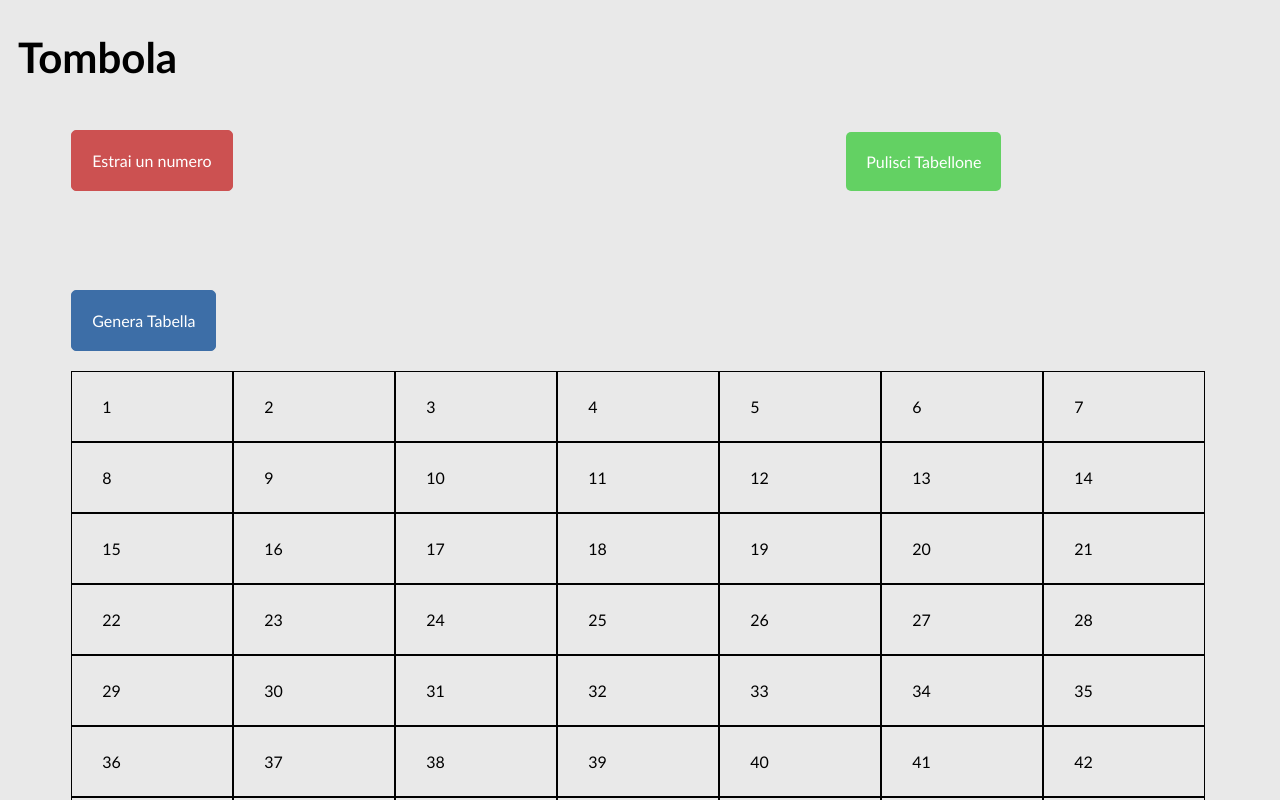
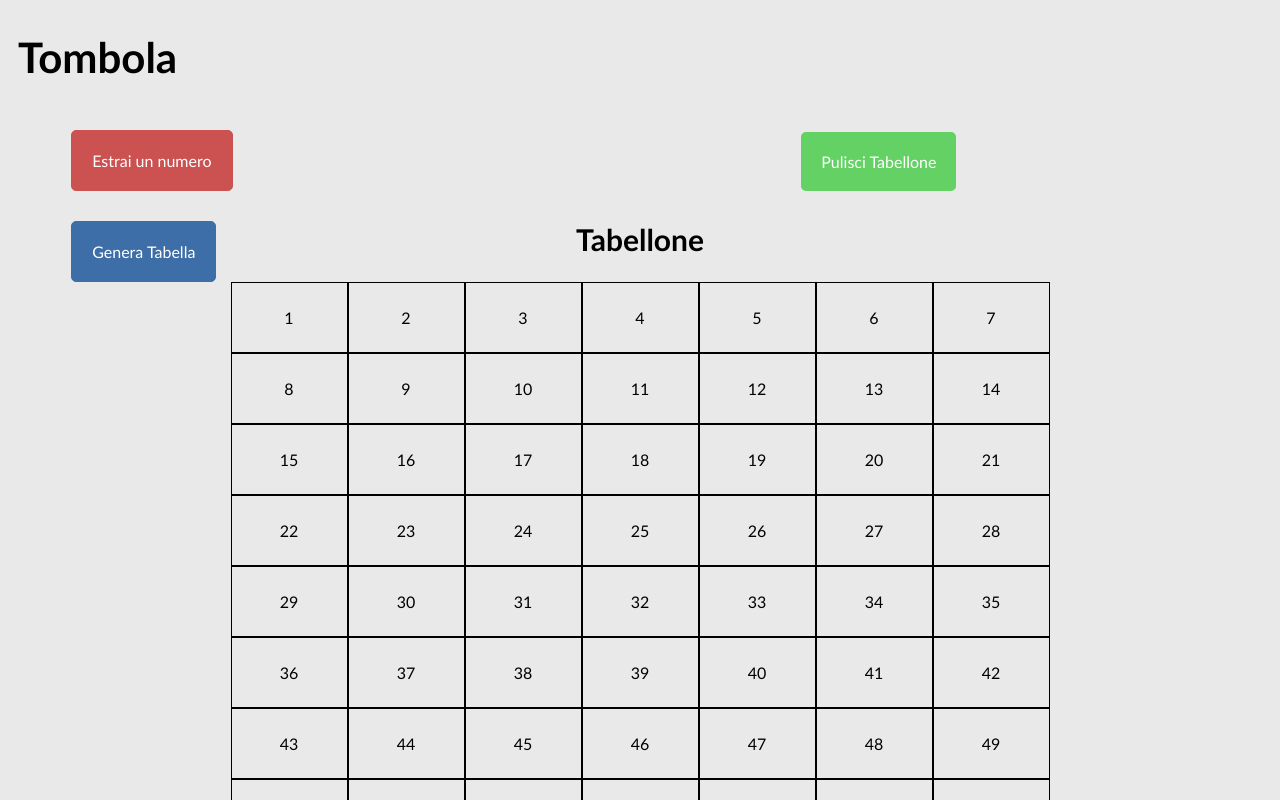
Before and after one commit to AlessandroMondelli/Vue-Tombola, a Vue app: page / in a window 1280 px wide. Shown: the top 800 px of the page. Built offline with nearby package versions, Linux system fonts and the light colour scheme.

Commit message:
Ora, quando uscirà un numero presente nella tabellina, esso diventerà rosso; Una volta gerata la tabellina, essa si potrà spostare con il mouse per la finestra del browser; Fix a stile(Ancora da perfezionare).

```diff
--- a/src/App.vue
+++ b/src/App.vue
@@ -4,7 +4,7 @@
     <div id="container">
       <div v-if="!gameOver" id="in-game">
         <generate-number @estrai-numero="estraiNumeroTabellone" @game-over="getGameOver" @restart-game="restartGame"></generate-number>
-        <tabella></tabella>
+        <tabella :numeroEstrattoTabellina="numeroEstrattoTabellone"></tabella>
         <tabellone :numeroEstratto="numeroEstrattoTabellone" :restartTab="restart"></tabellone>
       </div>
       <div v-else id="game-over">
@@ -64,4 +64,17 @@ html {
   padding-top: 50px;
   height: 70vh;
 }
+
+button {
+  display: inline-block;
+  vertical-align: text-bottom;
+  background: none;
+	color: white;
+  border-radius: 5px;
+	padding: 20px;
+	font: inherit;
+	cursor: pointer;
+	outline: inherit;
+  transition: 0.2s;
+}
 </style>
--- a/src/components/GenerateNumber.vue
+++ b/src/components/GenerateNumber.vue
@@ -1,8 +1,8 @@
 <template>
     <div id="generate-num">
         <button @click="estraiNumero">Estrai un numero</button>
-        <div id="num-estr">
-            <p v-if="numeroEstratto != ''" class="last-estr-par">Ultimo numero estratto</p>
+        <div v-if="numeroEstratto != ''" id="num-estr">
+            <p class="last-estr-par">Ultimo numero estratto</p>
             <p class="last-estr-num"> {{ numeroEstratto }} </p>
         </div>
         <div id="restart">
@@ -16,10 +16,10 @@ export default {
   name: 'GenerateNumber',
   data() {
         return {
-        numeroEstratto: '',
-        numeriEstratti: [],
-        gameOver: false,
-        restart: false,
+            numeroEstratto: '',
+            numeriEstratti: [],
+            gameOver: false,
+            restart: false,
         }
   },
   methods: {
@@ -66,7 +66,6 @@ export default {
 <style scoped>
 #generate-num {
     margin-bottom: 30px;
-    height: 130px;
 }
 
 #num-estr {
@@ -86,18 +85,8 @@ export default {
 }
 
 button {
-    display: inline-block;
-    vertical-align: text-bottom;
-    background: none;
-	color: white;
 	border: 1px solid #CC5151;
-    border-radius: 5px;
     background-color:rgb(204,81,81);
-	padding: 20px;
-	font: inherit;
-	cursor: pointer;
-	outline: inherit;
-    transition: 0.2s;
 }
 
 button:hover {
--- a/src/components/Tabella.vue
+++ b/src/components/Tabella.vue
@@ -1,25 +1,35 @@
 <template>
-    <div id="tabella">
-        <button id="gen-tabella" @click="createTab(),genTab = !genTab" v-if="!genTab">Genera Tabella</button>
-        <div id="tabellina" v-else>
+    <div id="create-tabellina">
+    <button id="gen-tabella" @click="createTab(),genTab = !genTab" v-if="!genTab">Genera Tabella</button>
+    <div v-else id="tabella" ref="draggableContainer" class="draggable-container">
+        <div id="tabellina"  class="draggable-header" @mousedown="dragMouseDown">
             <button id="el-tabella" @click="tabellina = [],genTab = !genTab">Elimina Tabella</button>
             <!--<div :id="'riga' + num" class="riga-tabellina" v-for="num in 3" :key="num">
                 <div :id="'pos' + num" class="numero-tabellina" v-for="num in 9" :key="num"></div>
             </div> -->
             <h2>La tua Tabella</h2>
-            <div class="cella-tabellina" v-for="numTabella in tabellina" :key="numTabella">{{ numTabella }}</div>
+            <div class="cella-tabellina" :id="numTabella" v-for="numTabella in tabellina" :key="numTabella">{{ numTabella }}</div>
         </div>
+    </div>
     </div>
 </template>
 
 <script>
 export default {
     name: 'Tabella',
+    props:['numeroEstrattoTabellina'],
     data() {
         return {
+            numEstratto: this.numeroEstrattoTabellina,
             resTab: false,
             genTab: false,
             tabellina: [],
+            positions: {
+                clientX: undefined,
+                clientY: undefined,
+                movementX: 0,
+                movementY: 0
+            }
         }
     },
     methods: {
@@ -40,24 +50,46 @@ export default {
                 } while(flag === false); //Il numero è già stato estratto
             }
         },
+        dragMouseDown: function (event) {
+            event.preventDefault()
+            // get the mouse cursor position at startup:
+            this.positions.clientX = event.clientX
+            this.positions.clientY = event.clientY
+            document.onmousemove = this.elementDrag
+            document.onmouseup = this.closeDragElement
+        },
+        elementDrag: function (event) {
+            event.preventDefault()
+            this.positions.movementX = this.positions.clientX - event.clientX
+            this.positions.movementY = this.positions.clientY - event.clientY
+            this.positions.clientX = event.clientX
+            this.positions.clientY = event.clientY
+            // set the element's new position:
+            this.$refs.draggableContainer.style.top = (this.$refs.draggableContainer.offsetTop - this.positions.movementY) + 'px'
+            this.$refs.draggableContainer.style.left = (this.$refs.draggableContainer.offsetLeft - this.positions.movementX) + 'px'
+            },
+        closeDragElement () {
+            document.onmouseup = null
+            document.onmousemove = null
+        }
+    },
+    watch: {
+        numeroEstrattoTabellina: function(newVal) { //Guardo numero estratto tabellone
+            console.log('1');
+            if(this.tabellina.includes(newVal)) { //Se è presente nella tabellina
+                var numPescatoTabellina = document.getElementById(newVal); //Cerco elemento con id = al numero pescato
+                numPescatoTabellina.classList.add("pescato"); //Aggiungo classe css "Pescato"
+            }
+        }
     }
 }
 </script>
 
 <style scoped>
     button {
-        display: inline-block;
-        vertical-align: text-bottom;
-        background: none;
-        color: white;
         border: 1px solid rgb(61, 110, 167);
-        border-radius: 5px;
         background-color:rgb(61, 110, 167);
-        padding: 20px;
-        font: inherit;
-        cursor: pointer;
-        outline: inherit;
-        transition: 0.2s;
+        position: absolute;
     }
 
     #gen-tabella {
@@ -68,18 +100,22 @@ export default {
     #el-tabella {
         border: 1px solid rgb(202, 84, 63);
         background-color:rgb(179, 82, 65);
+        padding: 10px;
+        position: relative;
+        left: 75%;
     }
 
     #tabella {
-        top: 35%;
-        width: 30%;
-        margin-bottom: 20px;
+        cursor: grab;
+        background-color: rgba(253, 253, 253, 0.733);
+
     }
 
     .riga-tabellina {
         display: block;
         border: 1px solid black;
         padding: 20px;
+        background-color: rgba(233, 231, 231, 0.418);
     }
 
     .numero-tabellina {
@@ -101,4 +137,19 @@ export default {
         width: 10%;
         padding: 20px;
     }
+
+    .pescato {
+        transition: 0.2s;
+        background-color: rgba(177, 73, 55, 0.527);
+    }
+
+    .draggable-container {
+        position: absolute;
+        z-index: 9;
+        width: 25%;
+    }
+
+    .draggable-header {
+        z-index: 10;
+    }
 </style>
--- a/src/components/Tabellone.vue
+++ b/src/components/Tabellone.vue
@@ -1,5 +1,6 @@
 <template>
     <div id="tabellone">
+        <h2>Tabellone</h2>
         <div :id="'num' + num" class="numero-cella" v-for="num in 90" :key="num">{{ num }}</div>
     </div>
 </template>
@@ -34,11 +35,22 @@ export default {
 </script>
 
 <style scoped>
+    #tabellone {
+        width: 75%;
+        margin: auto;
+        text-align: center;
+    }
+
+    h2 {
+        text-align: center;
+        font-size: 30px;
+    }
+
     .numero-cella {
         border: 1px solid black;
         padding: 25px 30px;
         display: inline-block;
-        width: 100px;
+        width: 55px;
     }
 
     .pescato {
```
